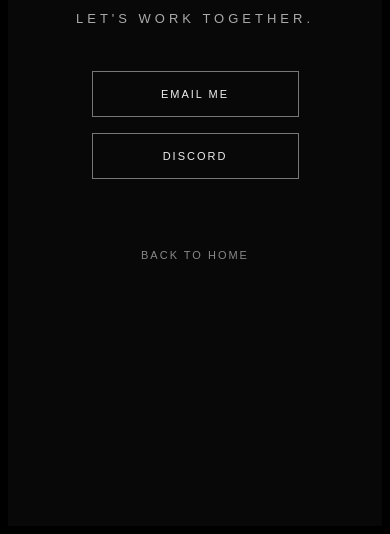
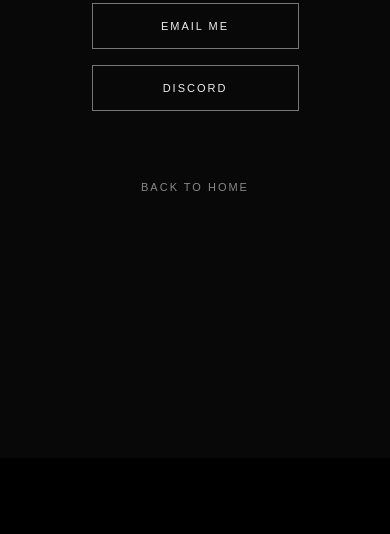
Before and after one commit to noirstudioexe/noir-studio-website, a plain HTML site: page contact.html in a window 390 px wide. Shown: the part 386-920 px from the top of the page. After the commit the page ends 844 px from the top, so only its background shows below. Drawn offline with Linux system fonts and the light colour scheme.

Commit message:
Fix Contact page mobile alignment

```diff
--- a/contact.html
+++ b/contact.html
@@ -7,6 +7,10 @@
     <title>Contact | Noir Studio</title>
     <link rel="stylesheet" href="style.css">
     <style>
+body {
+    margin: 0;
+    padding-top: 0;
+}
         .contact-page {
             min-height: 100vh;
             display: flex;
```
